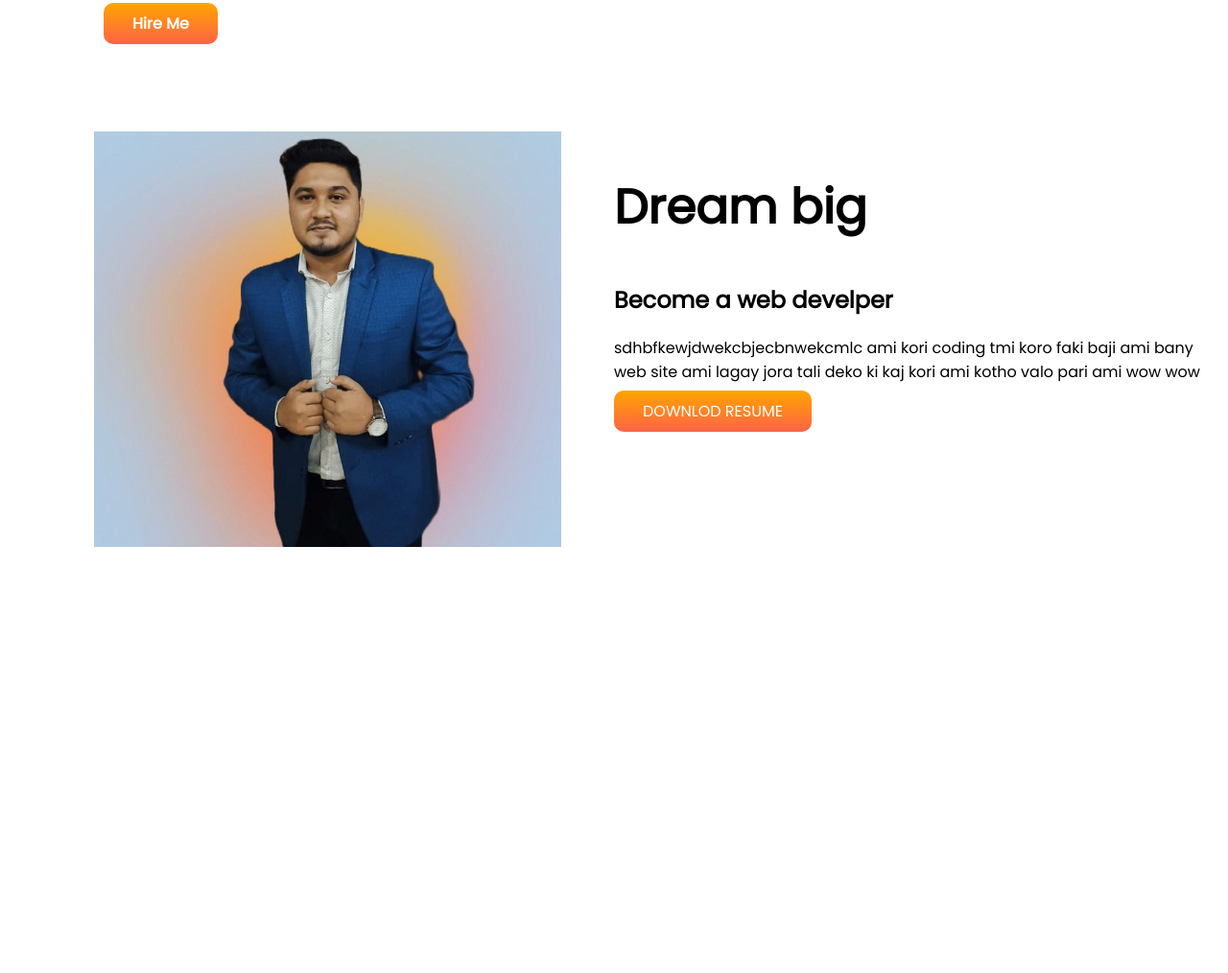
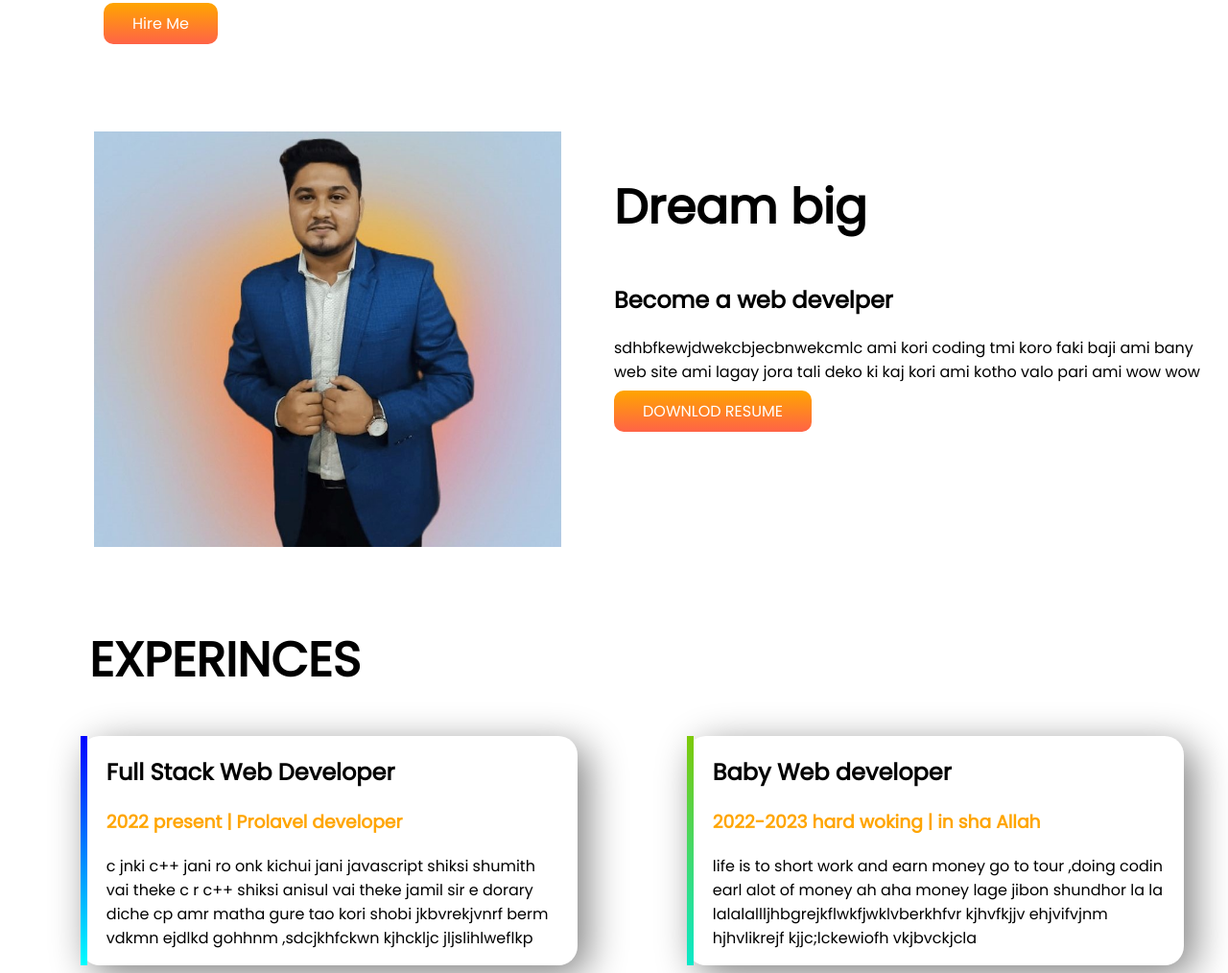
Before and after one commit to Tohidul0/developer-portfolio, a plain HTML site: page index.html in a window 1280 px wide. Shown: the part 526-1540 px from the top of the page at 96% size. Before the commit the page ends 1393 px from the top, so only its background shows below. Drawn offline with Linux system fonts and the light colour scheme.

Commit message:
shesh korlam in sha Allah aro valo hbe

```diff
--- a/index.html
+++ b/index.html
@@ -15,11 +15,11 @@
 
         <div class="half">
             <h1>WELCOME TO</h1>
-            <h1><span id="cl">Tohidul</span> World!</h1>
+            <h1><span class="cl">Tohidul</span> World!</h1>
             <h3>Build a climber & trin stopper</h3>
             <p>You might be show me jumping kjew;fofkdberlkf;jfmf;jnllcmdkcnlcvhreoifpoerglhrgjgfjk
                 erghilgj erkj;hroif erwjfhriof iojfopweonkjfb iowefjkrjbjkfnjf kljfwopfj diofjerioffewfkwepfkreoifhrefjrekcelferoijreofpfop</p>
-           <a class="hireme" href="https://www.linkedin.com/in/mohammad-tohidul-alam-361115265/" target="_blank"><strong>Hire Me</strong></a>
+           <a class="hireme" href="https://www.linkedin.com/in/mohammad-tohidul-alam-361115265/" target="_blank">Hire Me</a>
         </div>
         <div class="half"><img  src="image/akil.jpeg" alt="amr pic"></div>
 
@@ -35,5 +35,23 @@
             <a class="hireme" target="_blank" href="">DOWNLOD RESUME</a>
         </div>
     </section>
+    <section class="experience">
+        <div>
+            <h1 id="dane">EXPERINCES</h1>
+        </div>
+
+        <div class="last">
+            <div  id="box" class="shadow">
+                <h2>Full Stack Web Developer</h2>
+                <h3 class="cl">2022 present | Prolavel developer</h3>
+                <p>c jnki c++ jani ro onk kichui jani javascript shiksi shumith vai theke c r c++ shiksi anisul vai theke jamil sir e dorary diche cp amr matha gure tao kori shobi jkbvrekjvnrf berm vdkmn ejdlkd gohhnm ,sdcjkhfckwn kjhckljc jljslihlweflkp</p>
+            </div>
+            <div id="box2" class="shadow">
+                <h2>Baby Web developer</h2>
+                <h3 class="cl">2022-2023 hard woking | in sha Allah</h3>
+                <p>life is to short work and earn money go to tour ,doing codin earl alot of money ah aha money lage jibon shundhor la la lalalallljhbgrejkflwkfjwklvberkhfvr kjhvfkjjv ehjvifvjnm hjhvlikrejf kjjc;lckewiofh vkjbvckjcla</p>
+            </div>
+        </div>
+    </section>
 </body>
 </html>
--- a/style.css
+++ b/style.css
@@ -5,7 +5,7 @@ body{
 h1{
     font-size: 50px;
 }
-#cl{
+.cl{
     color:orange;
 }
 .first{
@@ -22,12 +22,46 @@ h1{
    padding: 10px 30px;
    border-radius: 10px;
 }
+.dream{
+    display:flex;
+}
 section{
     margin-top: 100px;
-    display:flex;
+
 }
 #dash{
   width 50%;
   height: 60%;
   margin-left: 90px;
 }
+.last{
+    display:flex;
+
+}
+.shadow
+{
+
+    box-shadow: 10px 10px 40px gray;
+    width: 40%;
+    margin-left: 6%;
+    margin-right: 3%;
+    padding-left: 20px;
+    padding-right: 20px;
+    border-radius: 20px;
+ }
+.experience{
+    margin-top: -250px;
+}
+#box{
+    border-left: 7px solid;
+    border-image:linear-gradient(blue,cyan);
+    border-image-slice: 1;
+}
+#box2{
+    border-left: 7px solid;
+    border-image:linear-gradient(rgb(126, 201, 7),rgb(9, 233, 203));
+    border-image-slice: 1;
+}
+#dane{
+    margin-left: 85px;
+}
```
